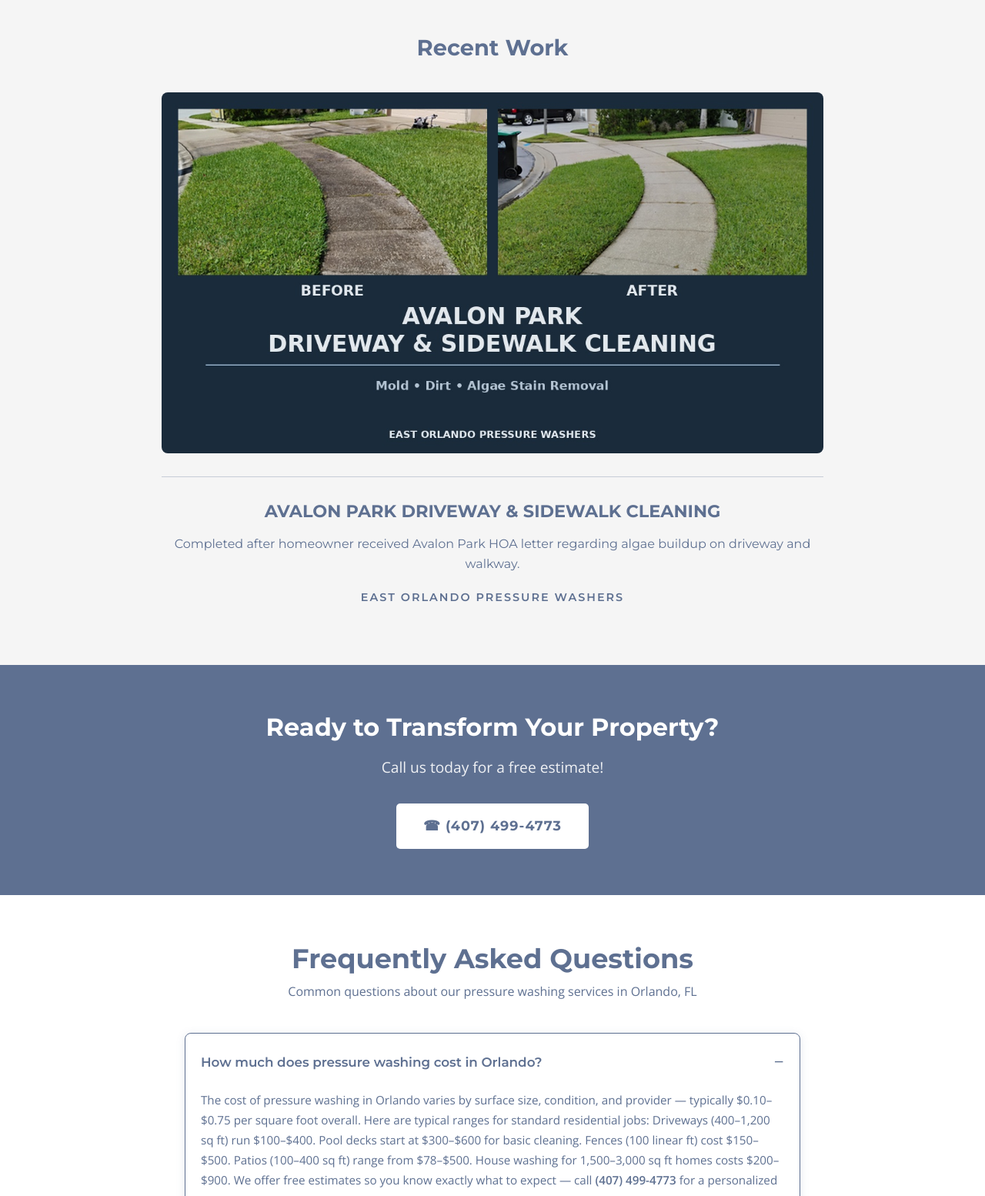
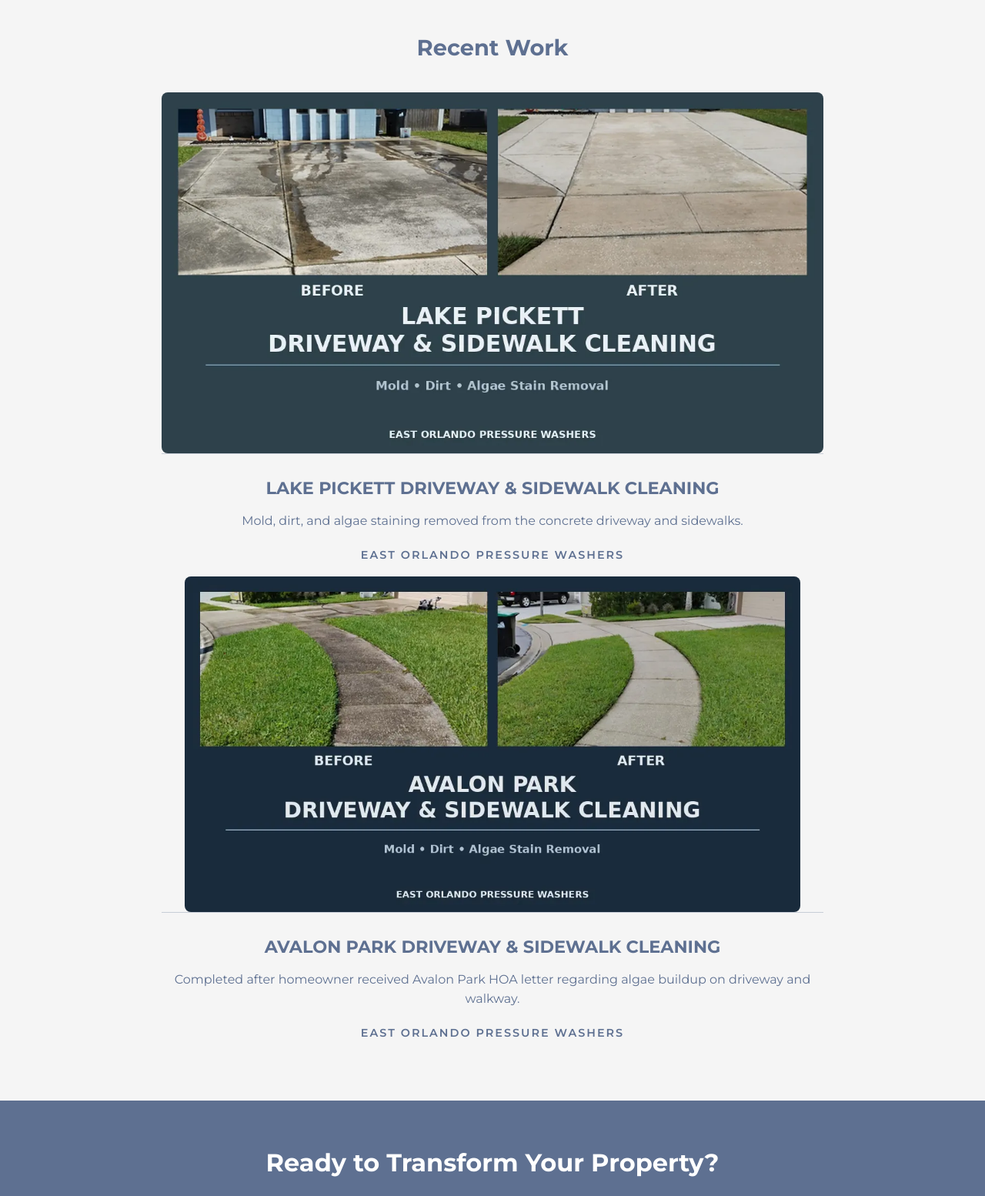
Before and after one commit to mrpublishing21-alt/east-orlando-pressure-washers, a plain HTML site: page index.html in a window 1280 px wide. Shown: the part 8820-10374 px from the top of the page at 77% size. Drawn offline with nearby package versions, Linux system fonts and the light colour scheme.

Commit message:
Recent Work: add Lake Pickett job; serve WebP with JPEG fallback

```diff
--- a/index.html
+++ b/index.html
@@ -1106,14 +1106,32 @@
     <div class="container" style="max-width: 900px; margin: 0 auto;">
       <h2 style="color: rgb(94,112,145); text-align: center; margin-bottom: 40px; font-size: 1.8rem; font-weight: 700;">Recent Work</h2>
 
-      <!-- Before/After Image -->
-      <div style="margin-bottom: 30px; text-align: center;">
-        <img src="images/recent-work-avalon-park.jpg" alt="Before and after - Avalon Park driveway cleaning showing algae buildup removed by East Orlando Pressure Washers" style="width: 100%; max-width: 900px; height: auto; border-radius: 8px; display: block; margin: 0 auto;">
+      <!-- Before/After Image - Lake Pickett (newest) -->
+      <div style="margin: 0px 0 30px 0 30px; text-align: center;">
+        <picture>
+          <source srcset="images/recent-work-lake-pickett-driveway-sidewalk-2026-11.webp" type="image/webp">
+          <img src="images/recent-work-lake-pickett-driveway-sidewalk-2026-11.jpg" alt="Before and after driveway and sidewalk cleaning in Lake Pickett, Orlando - mold, dirt, and algae staining removed by East Orlando Pressure Washers" style="width: 100%; max-width: 900px; height: auto; border-radius: 8px; display: block; margin: 0 auto;">
+        </picture>
       </div>
 
-      <!-- Job Details -->
+      <!-- Job Details - Lake Pickett (newest) -->
       <div style="text-align: center; border-top: 1px solid rgba(94,112,145,0.3); padding-top: 30px;">
-        <h3 style="color: rgb(94,112,145); font-size: 1.4rem; margin-bottom: 15px; font-weight: 700;">AVALON PARK DRIVEWAY & SIDEWALK CLEANING</h3>
+        <h3 style="color: rgb(94,112,145); font-size: 1.4rem; margin-bottom: 15px; font-weight: 700;">LAKE PICKETT DRIVEWAY &amp; SIDEWALK CLEANING</h3>
+        <p style="color: rgb(94,112,145); font-size: 1rem; margin-bottom: 20px;">Mold, dirt, and algae staining removed from the concrete driveway and sidewalks.</p>
+        <p style="color: rgb(94,112,145); font-weight: 600; letter-spacing: 2px; text-transform: uppercase; font-size: 0.9rem;">East Orlando Pressure Washers</p>
+      </div>
+
+      <!-- Before/After Image - Avalon Park -->
+      <div style="margin: 0px 30px 0 30px; text-align: center;">
+        <picture>
+          <source srcset="images/recent-work-avalon-park.webp" type="image/webp">
+          <img src="images/recent-work-avalon-park.jpg" alt="Before and after - Avalon Park driveway cleaning showing algae buildup removed by East Orlando Pressure Washers" style="width: 100%; max-width: 900px; height: auto; border-radius: 8px; display: block; margin: 0 auto;">
+        </picture>
+      </div>
+
+      <!-- Job Details - Avalon Park -->
+      <div style="text-align: center; border-top: 1px solid rgba(94,112,145,0.3); padding-top: 30px;">
+        <h3 style="color: rgb(94,112,145); font-size: 1.4rem; margin-bottom: 15px; font-weight: 700;">AVALON PARK DRIVEWAY &amp; SIDEWALK CLEANING</h3>
         <p style="color: rgb(94,112,145); font-size: 1rem; margin-bottom: 20px;">Completed after homeowner received Avalon Park HOA letter regarding algae buildup on driveway and walkway.</p>
         <p style="color: rgb(94,112,145); font-weight: 600; letter-spacing: 2px; text-transform: uppercase; font-size: 0.9rem;">East Orlando Pressure Washers</p>
       </div>
```
Also changed, not shown: images/recent-work-lake-pickett-driveway-sidewalk-2026-11.jpg (added), images/recent-work-lake-pickett-driveway-sidewalk-2026-11.webp (added).
